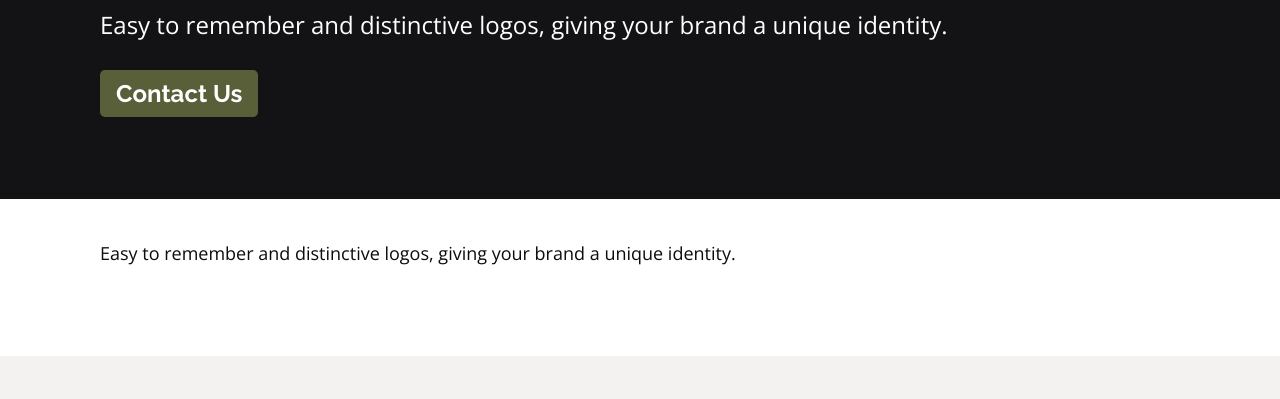
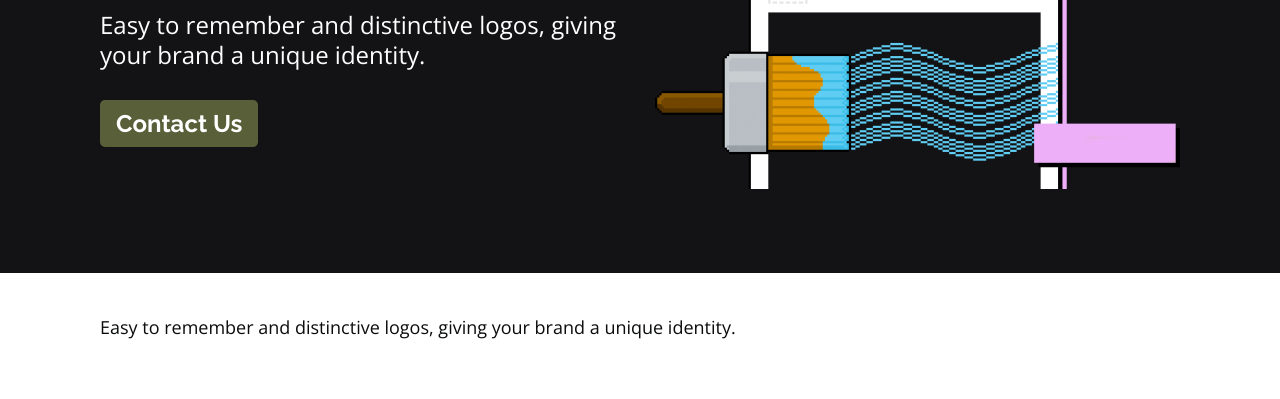
Before and after one commit to beauferris/hamsoft, an Eleventy site: page src/services/custom-logos-1.md in a window 1280 px wide. Shown: the part 251-650 px from the top of the page. Built offline with nearby package versions, Linux system fonts and the light colour scheme; Eleventy itself is replaced by a stand-in of ours; files that its build step writes are made by us from their sources; files whose address does not match are found by name; what markdown-it-multimd-table would draw is missing.

Commit message:
Update Service Entries “custom-logos-1”

```diff
--- a/src/services/custom-logos-1.md
+++ b/src/services/custom-logos-1.md
@@ -3,6 +3,7 @@ title: E-Commerce Sites
 summary: Easy to remember and distinctive logos, giving your brand a unique identity.
 description: Easy to remember and distinctive logos, giving your brand a unique identity.
 button_link: /contact/
+image_url: /assets/images/uploads/themes-desktop.png
 icon_url: /assets/images/uploads/themes-desktop.png
 ---
 Easy to remember and distinctive logos, giving your brand a unique identity.
```
